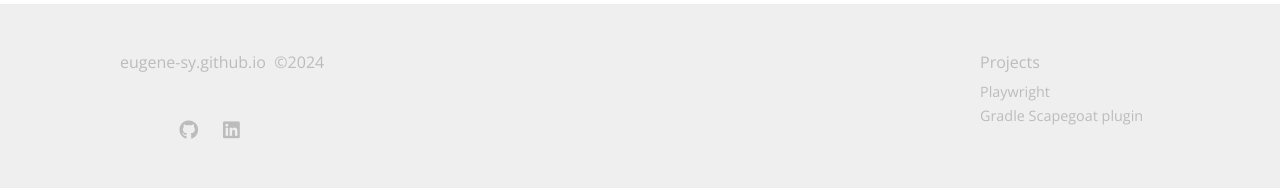
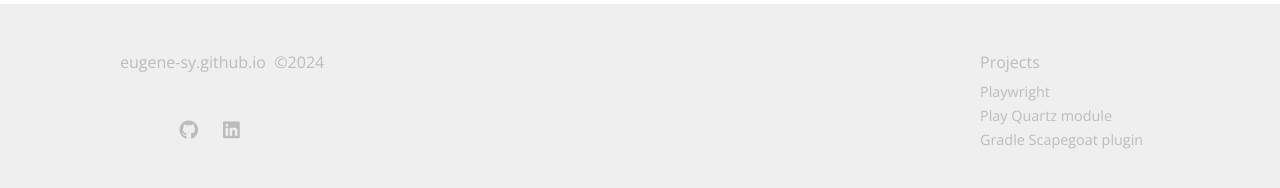
Before and after one commit to eugene-sy/eugene-sy.github.io, a Jekyll site: the page built from about.html, in a window 1280 px wide. Shown: the part 696-884 px from the top of the page. Built offline with Jekyll 4.4.1, drawn with Linux system fonts in a browser that asks for light colours; nearby versions of some CDN libraries.

Commit message:
play-quartz link in the footer

```diff
--- a/_includes/footer.html
+++ b/_includes/footer.html
@@ -19,6 +19,11 @@
           </a>
         </li>
         <li>
+          <a id="play-quartz" href="https://github.com/eugene-sy/play-quartz" class="project-link" target="_blank">
+            Play Quartz module
+          </a>
+        </li>
+        <li>
           <a id="gradle-scapegoat-plugin" href="https://github.com/scapegoat-scala/gradle-scapegoat-plugin" class="project-link" target="_blank">
             Gradle Scapegoat plugin
           </a>
```
